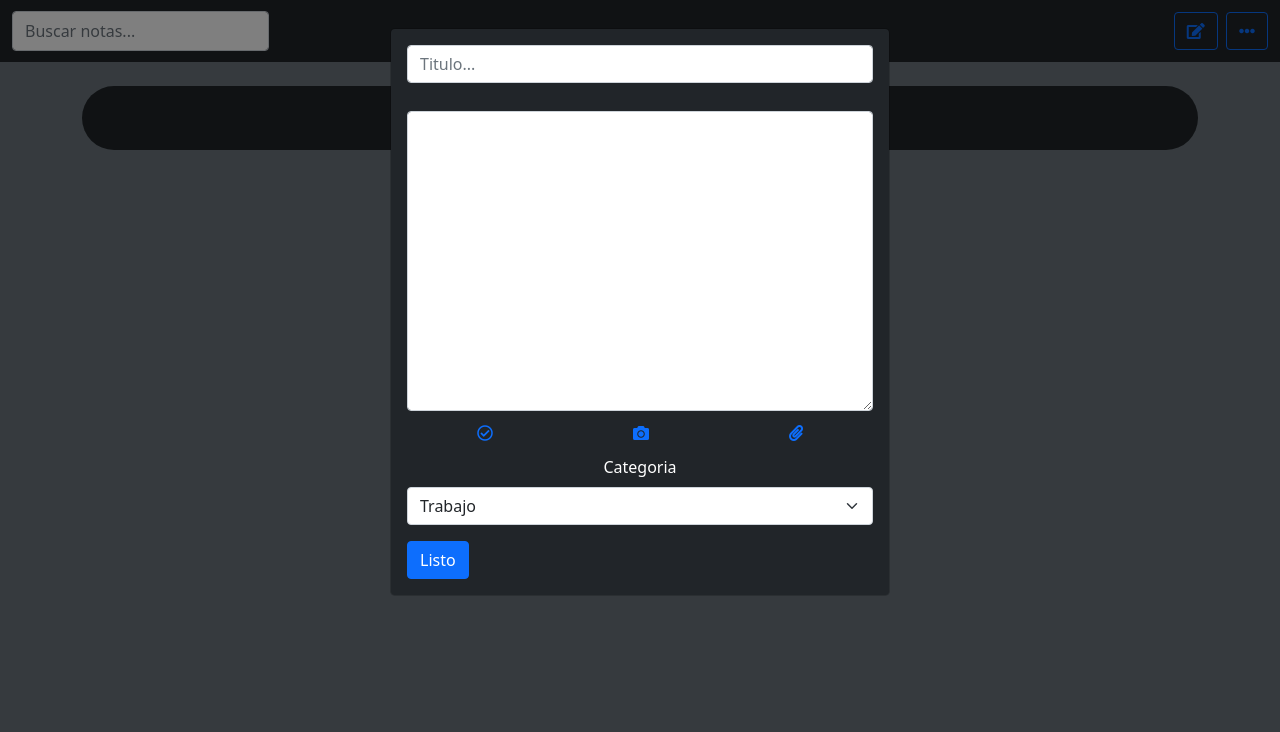
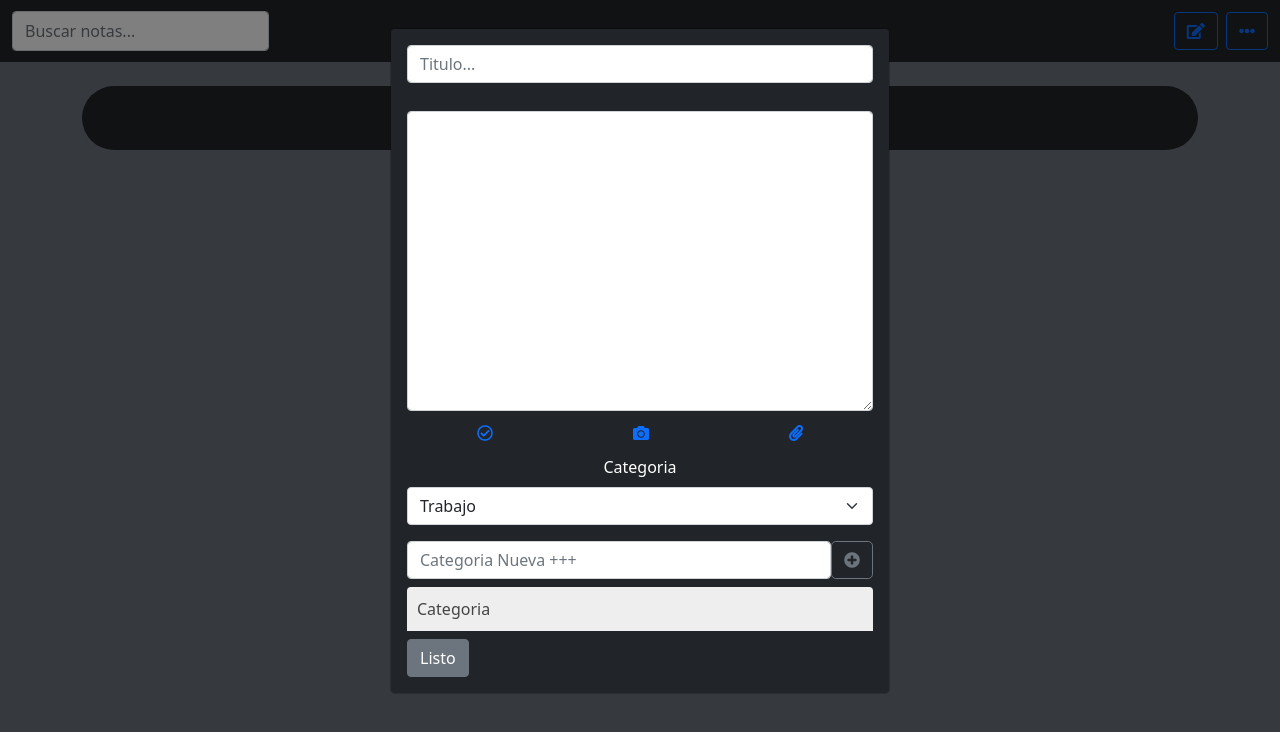
Before and after one commit to RodrigoM10/Proyecto-Notas, a plain HTML site: page notas.html in a window 1280 px wide. Both pictures are taken after a click on the button 1195 px from the left and 31 px from the top of the page. Drawn offline with nearby package versions, Linux system fonts and the light colour scheme.

Commit message:
seguir con estilos

```diff
--- a/notas.html
+++ b/notas.html
@@ -111,7 +111,13 @@
                   <option value="Otros">Otros</option>
                 </select>
               </div>
-              <!-- <div class="mb-2">
+              <div class="mb-2 d-flex align-items-center">
+                <input type="text" id="nuevoTipo" class="form-control" placeholder="Categoria Nueva +++"
+                  autocomplete="off" minlength="2" maxlength="15">
+                <button onclick="agregarTipo()" type="button" class="btn btn-outline-secondary rounded-3"><i
+                    class="fas fa-plus-circle"></i></button>
+              </div>
+              <div class="mb-2">
                 <button type="button" class="accordion">Categoria</button>
                 <div class="panel" id="tipo">
                   <option class="option" data-value="Trabajo">Trabajo</option>
@@ -122,8 +128,8 @@
                         class="fas fa-plus-circle"></i></button>
                   </div>
                 </div>
-              </div> -->
-              <button type="submit" class="btn btn-primary" data-bs-dismiss="modal">Listo</button>
+              </div>
+              <button type="submit" class="btn btn-secondary" data-bs-dismiss="modal">Listo</button>
             </div>
           </form>
         </div>
--- a/notas.js
+++ b/notas.js
@@ -46,10 +46,7 @@ function agregarNota(event) {
   event.target.reset();
   mostrarNotas();
 }
-// function agregarTipo(event) {
-//   event.preventDefault();
-//   const
-// }
+
 
 function mostrarNotas() {
   function armarFilasDeNotas(nota) {
```
